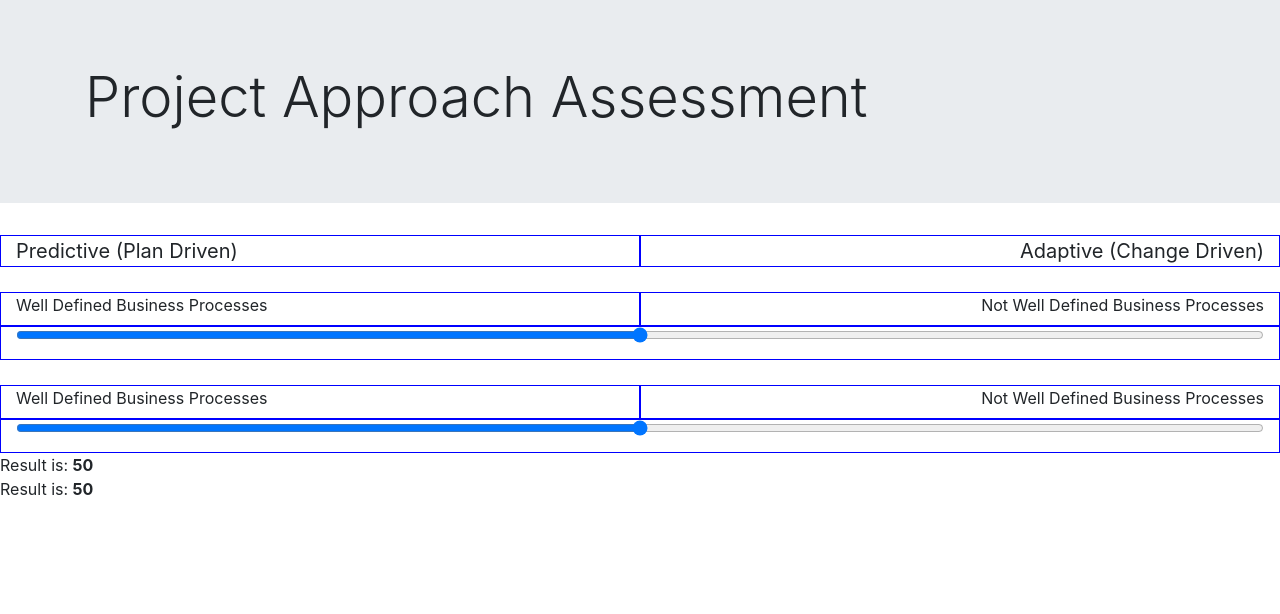
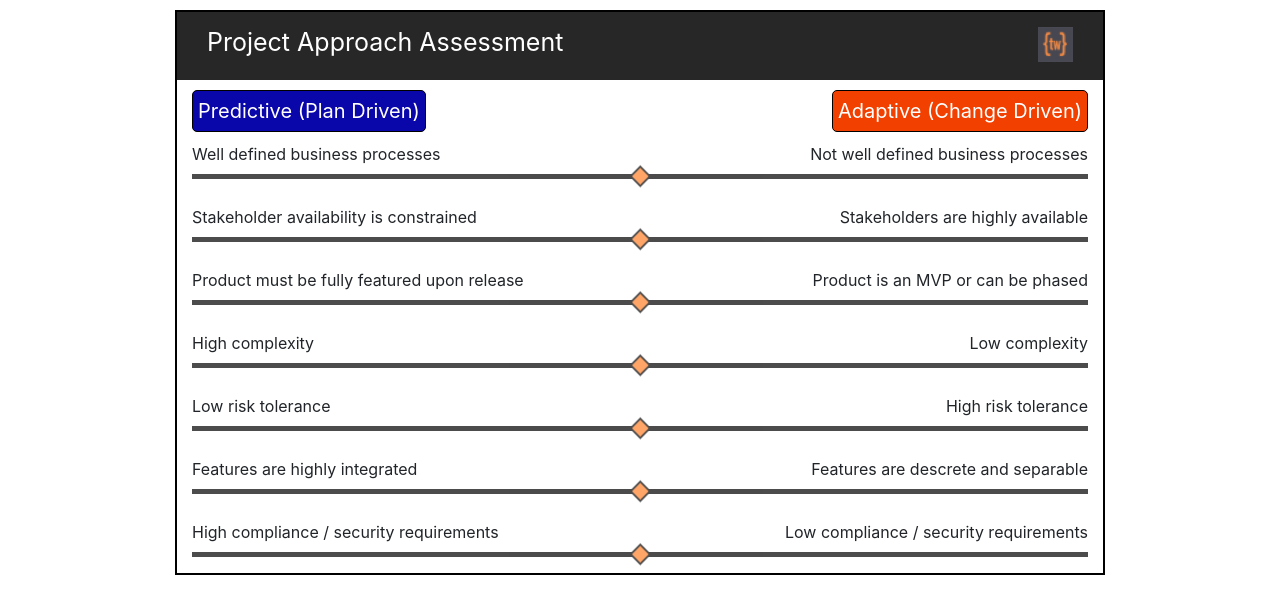
Before and after one commit to jamisoncarlen/project-assessment-guide, a plain HTML site: page project-assessment-guide/index.html in a window 1280 px wide. Drawn offline with nearby package versions, Linux system fonts and the light colour scheme.

Commit message:
update 4/16
added all sliders
made css/cscc separate from index
moved scripts to separate js file

```diff
--- /dev/null
+++ b/project-assessment-guide/css/style.scss
@@ -0,0 +1,83 @@
+$content-margin: 175px;
+$b-rad: 5px;
+$jumboColor: rgb(39, 39, 39);
+
+h3.display-4{
+    font-size: 25px;
+}
+
+.predictive {
+    text-align: left;
+}
+
+.adaptive {
+    text-align: right;
+}
+
+.title {
+    font-size: 1.25rem;
+}
+
+.row-label {
+    margin-top: 10px;
+}
+
+div.jumbotron{
+    margin-bottom: 0px;
+    background-color: $jumboColor;
+    color: white;
+    padding: 15px;
+}
+
+input[type=range] {
+    -webkit-appearance: none;
+    width: 100%;
+    height: 5px;
+    background: black;
+    outline: none;
+    opacity: 0.7;
+    -webkit-transition: .2s;
+    transition: opacity .2s;
+}
+
+input[type=range]::-webkit-slider-thumb {
+    -webkit-appearance: none;
+    appearance: none;
+    width: 25px;
+    height: 25px;
+    background-image: url(../img/diamond2.png);
+    background-position: center;
+    cursor: pointer;
+}
+
+.content {
+    margin-top: 10px;
+    margin-left: $content-margin;
+    margin-right: $content-margin;
+    border: 2px solid black;
+}
+
+.orangeDiv{
+    margin-top: 10px;
+    border-radius: $b-rad;
+    border: 1.5px solid black;
+    display: inline-block;
+    padding: 5px;
+    background-color: rgb(241, 64, 0);
+    color: white
+}
+.blueDiv{
+    margin-top: 10px;
+    border-radius: $b-rad;
+    border: 1.5px solid black;
+    display: inline-block;
+    padding: 5px;
+    background-color: rgb(9, 6, 170);
+    color: white;
+}
+
+/* div.col-md,
+div.col-sm,
+div.col-lg {
+    border: 1px dotted grey;
+} */
--- a/project-assessment-guide/index.html
+++ b/project-assessment-guide/index.html
@@ -2,6 +2,9 @@
 <html lang="en">
 
 <head>
+    <!-- Local CSS -->
+    <link rel="stylesheet" href="/css/style.css">
+
     <!-- Required meta tags -->
     <meta charset="utf-8">
     <meta name="viewport" content="width=device-width, initial-scale=1, shrink-to-fit=no">
@@ -10,165 +13,184 @@
     <link rel="stylesheet" href="https://stackpath.bootstrapcdn.com/bootstrap/4.4.1/css/bootstrap.min.css"
         integrity="sha384-Vkoo8x4CGsO3+Hhxv8T/Q5PaXtkKtu6ug5TOeNV6gBiFeWPGFN9MuhOf23Q9Ifjh" crossorigin="anonymous">
 
-    <!-- Optional JavaScript -->
-    <!-- jQuery first, then Popper.js, then Bootstrap JS -->
-    <script src="https://code.jquery.com/jquery-3.4.1.slim.min.js"
-        integrity="sha384-J6qa4849blE2+poT4WnyKhv5vZF5SrPo0iEjwBvKU7imGFAV0wwj1yYfoRSJoZ+n"
-        crossorigin="anonymous"></script>
-    <script src="https://cdn.jsdelivr.net/npm/popper.js@1.16.0/dist/umd/popper.min.js"
-        integrity="sha384-Q6E9RHvbIyZFJoft+2mJbHaEWldlvI9IOYy5n3zV9zzTtmI3UksdQRVvoxMfooAo"
-        crossorigin="anonymous"></script>
-    <script src="https://stackpath.bootstrapcdn.com/bootstrap/4.4.1/js/bootstrap.min.js"
-        integrity="sha384-wfSDF2E50Y2D1uUdj0O3uMBJnjuUD4Ih7YwaYd1iqfktj0Uod8GCExl3Og8ifwB6"
-        crossorigin="anonymous"></script>
-
-    <style>
-        div.col-md,
-        div.col-sm,
-        div.col-lg {
-            border: 1px solid blue;
-        }
-
-        .predictive {
-            text-align: left;
-        }
-
-        .adaptive {
-            text-align: right;
-        }
-
-        .title {
-            font-size: 1.25rem;
-        }
-
-        .row-label {
-            margin-top: 25px;
-        }
-    </style>
-
-    <title>Hello, world!</title>
+    <title>Project Approach Assessment</title>
 </head>
 
 <body>
-
-    <div class="jumbotron jumbotron-fluid">
-        <div class="container">
-            <h3 class="display-4">Project Approach Assessment</h3>
-        </div>
-    </div>
-
-    <div class="container-fluid">
-        <div class="row">
-            <div class="col-sm predictive title">
-                Predictive (Plan Driven)
-            </div>
-            <div class="col-sm adaptive title">
-                Adaptive (Change Driven)
+    <!-- content div encapsulates all information within the body -->
+    <div class="content">
+        <div class="jumbotron jumbotron-fluid">
+            <div class="container">
+                <h3 class="display-4"><b>Project Approach Assessment</b><img src="img/tw.png" alt="troy web logo" align="right"></h3>
             </div>
         </div>
 
-        <!-- slider block -->
-        <form>
-            <div class="row row-label">
-                <div class="col-md predictive">
-                    <label class="predictive" for="bizProcessRange1">Well Defined Business Processes</label>
+        <div class="container-fluid">
+            <div class="row">
+                <div class="col-sm predictive title">
+                    <div class="blueDiv">
+                        Predictive (Plan Driven)
+                    </div>
+
                 </div>
-                <div class="col-md adaptive">
-                    <label class="adaptive" for="bizProcessRange1">Not Well Defined Business Processes</label>
-                </div>
-            </div>
-            <div class="row">
-                <div class="col-md">
-                    <form>
-                        <div class="form-group">
-                            <input type="range" class="form-control-range" id="bizProcessRange1">
-                        </div>
-                    </form>
+                <div class="col-sm adaptive title">
+                    <div class="orangeDiv">
+                        Adaptive (Change Driven)
+                    </div>
                 </div>
             </div>
 
-            <!-- slider block -->
-            <div class="row row-label">
-                <div class="col-md predictive">
-                    <label class="predictive" for="bizProcessRange2">Well Defined Business Processes</label>
+            <form>
+                <!-- bizProcess slider block -->
+                <div class="row row-label">
+                    <div class="col-md predictive">
+                        <label class="predictive" for="bizProcessRange">Well defined business processes</label>
+                    </div>
+                    <div class="col-md adaptive">
+                        <label class="adaptive" for="bizProcessRange">Not well defined business processes</label>
+                    </div>
                 </div>
-                <div class="col-md adaptive">
-                    <label class="adaptive" for="bizProcessRange2">Not Well Defined Business Processes</label>
+                <div class="row">
+                    <div class="col-md">
+                        <form>
+                            <div class="form-group">
+                                <input type="range" class="form-control-range" id="bizProcessRange">
+                            </div>
+                        </form>
+                    </div>
                 </div>
-            </div>
-            <div class="row">
-                <div class="col-md">
-                    <form>
-                        <div class="form-group">
-                            <input type="range" class="form-control-range" id="bizProcessRange2">
-                        </div>
-                    </form>
+
+                <!-- stakeholder slider block -->
+                <div class="row row-label">
+                    <div class="col-md predictive">
+                        <label class="predictive" for="stakeholdAvail">Stakeholder availability is constrained</label>
+                    </div>
+                    <div class="col-md adaptive">
+                        <label class="adaptive" for="stakeholdAvail">Stakeholders are highly available</label>
+                    </div>
                 </div>
-            </div>
+                <div class="row">
+                    <div class="col-md">
+                        <form>
+                            <div class="form-group">
+                                <input type="range" class="form-control-range" id="stakeholdAvail">
+                            </div>
+                        </form>
+                    </div>
+                </div>
 
-        </form>
+                <!-- product slider block -->
+                <div class="row row-label">
+                    <div class="col-md predictive">
+                        <label class="predictive" for="prodRel">Product must be fully featured upon release</label>
+                    </div>
+                    <div class="col-md adaptive">
+                        <label class="adaptive" for="prodRel">Product is an MVP or can be phased</label>
+                    </div>
+                </div>
+                <div class="row">
+                    <div class="col-md">
+                        <form>
+                            <div class="form-group">
+                                <input type="range" class="form-control-range" id="prodRel">
+                            </div>
+                        </form>
+                    </div>
+                </div>
 
-    </div>
+                <!-- complexity slider block -->
+                <div class="row row-label">
+                    <div class="col-md predictive">
+                        <label class="predictive" for="complexity">High complexity</label>
+                    </div>
+                    <div class="col-md adaptive">
+                        <label class="adaptive" for="Complexity">Low complexity</label>
+                    </div>
+                </div>
+                <div class="row">
+                    <div class="col-md">
+                        <form>
+                            <div class="form-group">
+                                <input type="range" class="form-control-range" id="complexity">
+                            </div>
+                        </form>
+                    </div>
+                </div>
 
-    <script>
-//slider 1 script
-        $("label[for='bizProcessRange1']").click(function () {
-            let x = $("#bizProcessRange1").val();
-            console.log("x was" + x);
-            if ($(this).hasClass("predictive")) {
-                if (x >= 10) x -= 10;
-                console.log("x is now " + x);
-            }
-            if ($(this).hasClass("adaptive")) {
-                if (x <= 90) x = x * 1 + 10;
-                console.log("x is now " + x);
-            }
-            $("#bizProcessRange1").val(x);
+                <!--  tolerance slider block -->
+                <div class="row row-label">
+                    <div class="col-md predictive">
+                        <label class="predictive" for="tolerance">Low risk tolerance</label>
+                    </div>
+                    <div class="col-md adaptive">
+                        <label class="adaptive" for="tolerance">High risk tolerance</label>
+                    </div>
+                </div>
+                <div class="row">
+                    <div class="col-md">
+                        <form>
+                            <div class="form-group">
+                                <input type="range" class="form-control-range" id="tolerance">
+                            </div>
+                        </form>
+                    </div>
+                </div>
 
-            $(document).ready(function () {
-                $("#result1 b").html($("#bizProcessRange1").val());
+                <!--  integration slider block -->
+                <div class="row row-label">
+                    <div class="col-md predictive">
+                        <label class="predictive" for="integration">Features are highly integrated</label>
+                    </div>
+                    <div class="col-md adaptive">
+                        <label class="adaptive" for="integration">Features are descrete and separable</label>
+                    </div>
+                </div>
+                <div class="row">
+                    <div class="col-md">
+                        <form>
+                            <div class="form-group">
+                                <input type="range" class="form-control-range" id="integration">
+                            </div>
+                        </form>
+                    </div>
+                </div>
 
-                $("#bizProcessRange1").change(function () {
-                    $("#result1 b").html($(this).val());
-                });
-            });
-
-        });
-//slider 2 script
-        $("label[for='bizProcessRange2']").click(function () {
-            let x = $("#bizProcessRange2").val();
-            console.log("x was" + x);
-            if ($(this).hasClass("predictive")) {
-                if (x >= 10) x -= 10;
-                console.log("x is now " + x);
-            }
-            if ($(this).hasClass("adaptive")) {
-                if (x <= 90) x = x * 1 + 10;
-                console.log("x is now " + x);
-            }
-            $("#bizProcessRange2").val(x);
-
-            $(document).ready(function () {
-                $("#result2 b").html($("#bizProcessRange2").val());
-
-                $("#bizProcessRange2").change(function () {
-                    $("#result2 b").html($(this).val());
-                });
-            });
-
-        });
-
-
-    </script>
-
-    <div id="result1">
-        Result is: <b>50</b>
-    </div>
-
-    <div id="result2">
-        Result is: <b>50</b>
+                <!-- compliance slider block -->
+                <div class="row row-label">
+                    <div class="col-md predictive">
+                        <label class="predictive" for="compliance">High compliance / security requirements</label>
+                    </div>
+                    <div class="col-md adaptive">
+                        <label class="adaptive" for="compliance">Low compliance / security requirements</label>
+                    </div>
+                </div>
+                <div class="row">
+                    <div class="col-md">
+                        <form>
+                            <div class="form-group">
+                                <input type="range" class="form-control-range" id="compliance">
+                            </div>
+                        </form>
+                    </div>
+                </div>
+            </form>
+        </div>
     </div>
 
 </body>
 
+<!-- jQuery first, then Popper.js, then Bootstrap JS -->
+<script src="https://code.jquery.com/jquery-3.4.1.slim.min.js"
+    integrity="sha384-J6qa4849blE2+poT4WnyKhv5vZF5SrPo0iEjwBvKU7imGFAV0wwj1yYfoRSJoZ+n"
+    crossorigin="anonymous"></script>
+<script src="https://cdn.jsdelivr.net/npm/popper.js@1.16.0/dist/umd/popper.min.js"
+    integrity="sha384-Q6E9RHvbIyZFJoft+2mJbHaEWldlvI9IOYy5n3zV9zzTtmI3UksdQRVvoxMfooAo"
+    crossorigin="anonymous"></script>
+<script src="https://stackpath.bootstrapcdn.com/bootstrap/4.4.1/js/bootstrap.min.js"
+    integrity="sha384-wfSDF2E50Y2D1uUdj0O3uMBJnjuUD4Ih7YwaYd1iqfktj0Uod8GCExl3Og8ifwB6"
+    crossorigin="anonymous"></script>
+
+<!-- app.js -->
+<script src="js/app.js"></script>
+
 </html>
```
Also changed, not shown: project-assessment-guide/js/app.js (added, +15 -0 lines), project-assessment-guide/css/style.css (added), project-assessment-guide/img/diamond.png (added), project-assessment-guide/img/diamond2.png (added), project-assessment-guide/img/tw.png (added), 1 other file.
